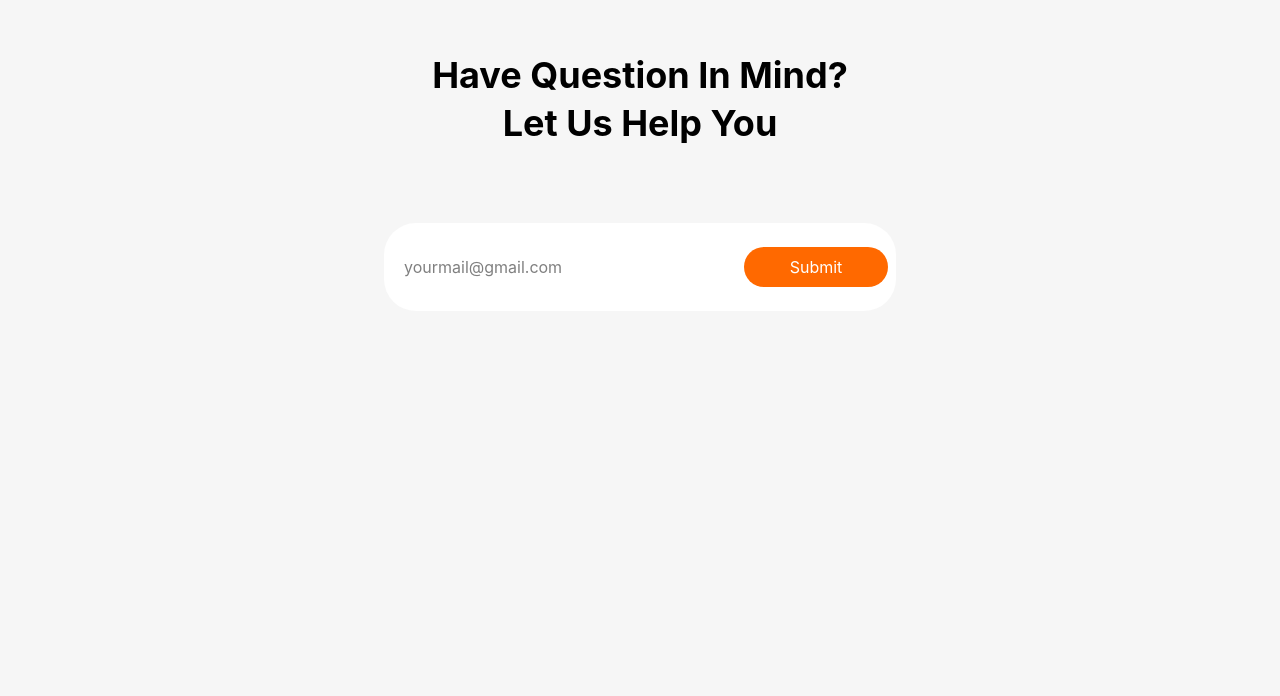
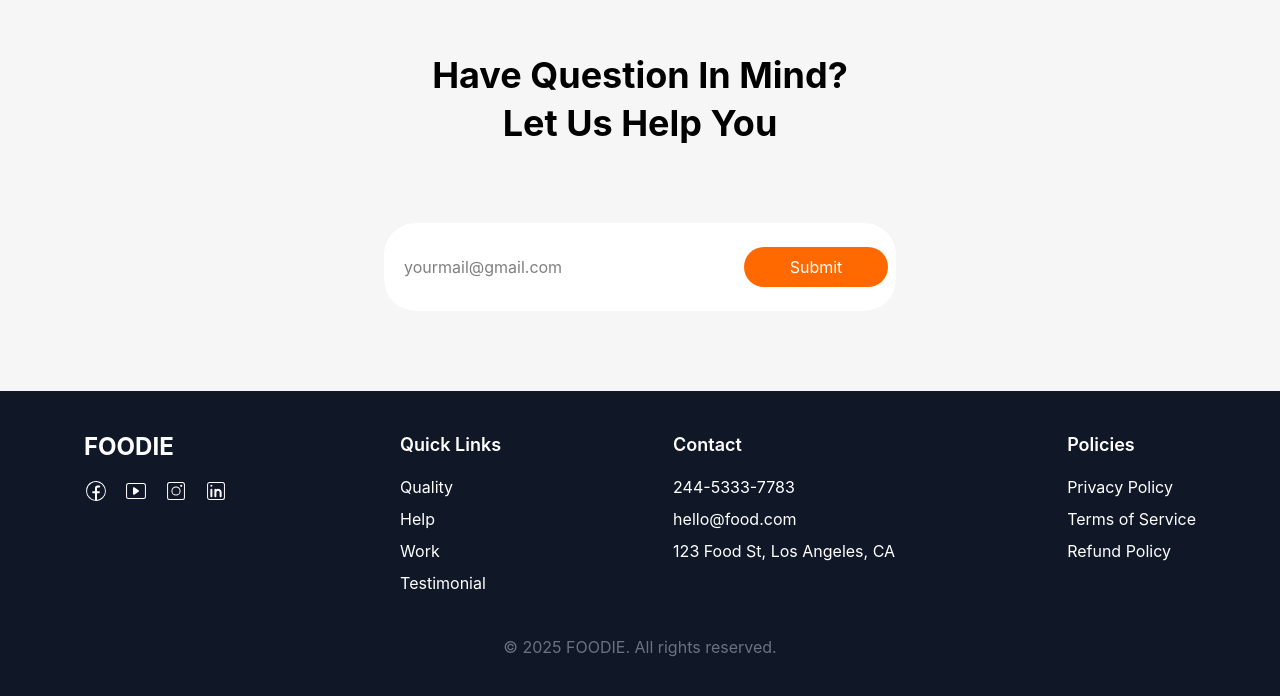
Before and after one commit to mohamed-osamaaa/Restaurant_Landing_Page_Template1, a React (Vite) app: page / in a window 1280 px wide. Shown: the part 3451-4147 px from the top of the page. Before the commit the page ends 3842 px from the top, so only its background shows below. Built offline with nearby package versions, Linux system fonts and the light colour scheme.

Commit message:
add footer and refactor code

```diff
--- a/package.json
+++ b/package.json
@@ -12,7 +12,8 @@
   "dependencies": {
     "@tailwindcss/vite": "^4.1.17",
     "react": "^19.2.0",
-    "react-dom": "^19.2.0"
+    "react-dom": "^19.2.0",
+    "react-icons": "^5.5.0"
   },
   "devDependencies": {
     "@eslint/js": "^9.39.1",
--- a/src/App.jsx
+++ b/src/App.jsx
@@ -1,6 +1,7 @@
 import About from './components/about';
 import BannerImage from './components/bannerImage';
 import Contact from './components/contact';
+import Footer from './components/footer';
 import Header from './components/header';
 import Home from './components/home';
 import Testimonial from './components/testimonial';
@@ -17,6 +18,7 @@ function App() {
       <Work />
       <Testimonial />
       <Contact />
+      <Footer />
     </>
   )
 }
--- /dev/null
+++ b/src/components/footer.jsx
@@ -0,0 +1,62 @@
+import {
+    CiFacebook,
+    CiInstagram,
+    CiLinkedin,
+    CiYoutube,
+} from 'react-icons/ci';
+
+function Footer() {
+    return (
+        <footer className="bg-gray-900 text-white py-10">
+            <div className="max-w-6xl mx-auto px-5 flex flex-col md:flex-row justify-between gap-10">
+
+                <div className="flex flex-col items-start gap-4">
+                    <h2 className="text-2xl font-bold">FOODIE</h2>
+                    <div className="flex gap-4 text-2xl">
+                        <a href="https://www.facebook.com/" target="_blank" rel="noopener noreferrer">
+                            <CiFacebook className="hover:text-blue-500 transition-colors" />
+                        </a>
+                        <a href="https://www.youtube.com/" target="_blank" rel="noopener noreferrer">
+                            <CiYoutube className="hover:text-red-500 transition-colors" />
+                        </a>
+                        <a href="https://www.instagram.com/" target="_blank" rel="noopener noreferrer">
+                            <CiInstagram className="hover:text-pink-500 transition-colors" />
+                        </a>
+                        <a href="https://www.linkedin.com/in/mohamed-osama-864025289/" target="_blank" rel="noopener noreferrer">
+                            <CiLinkedin className="hover:text-blue-700 transition-colors" />
+                        </a>
+                    </div>
+                </div>
+
+
+                <div className="flex flex-col gap-2">
+                    <h3 className="font-semibold text-lg mb-2">Quick Links</h3>
+                    <a href="https://www.linkedin.com/in/mohamed-osama-864025289/" target="_blank" rel="noopener noreferrer" className="hover:text-gray-400">Quality</a>
+                    <a href="https://github.com/mohamed-osamaaa/" target="_blank" rel="noopener noreferrer" className="hover:text-gray-400">Help</a>
+                    <a href="https://www.linkedin.com/in/mohamed-osama-864025289/" target="_blank" rel="noopener noreferrer" className="hover:text-gray-400">Work</a>
+                    <a href="https://github.com/mohamed-osamaaa/" target="_blank" rel="noopener noreferrer" className="hover:text-gray-400">Testimonial</a>
+                </div>
+
+                <div className="flex flex-col gap-2">
+                    <h3 className="font-semibold text-lg mb-2">Contact</h3>
+                    <p>244-5333-7783</p>
+                    <p>hello@food.com</p>
+                    <p>123 Food St, Los Angeles, CA</p>
+                </div>
+
+                <div className="flex flex-col gap-2">
+                    <h3 className="font-semibold text-lg mb-2">Policies</h3>
+                    <a href="https://www.linkedin.com/in/mohamed-osama-864025289/" target="_blank" rel="noopener noreferrer" className="hover:text-gray-400">Privacy Policy</a>
+                    <a href="https://github.com/mohamed-osamaaa/" target="_blank" rel="noopener noreferrer" className="hover:text-gray-400">Terms of Service</a>
+                    <a href="https://www.linkedin.com/in/mohamed-osama-864025289/" target="_blank" rel="noopener noreferrer" className="hover:text-gray-400">Refund Policy</a>
+                </div>
+            </div>
+
+            <div className="text-center text-gray-500 mt-10">
+                &copy; {new Date().getFullYear()} FOODIE. All rights reserved.
+            </div>
+        </footer>
+    );
+}
+
+export default Footer;
--- a/src/components/work.jsx
+++ b/src/components/work.jsx
@@ -33,7 +33,7 @@ function Work() {
             </div>
             <div className='flex justify-center gap-10'>
                 {features.map((feature, index) => (
-                    <div key={index} className='flex flex-col items-center w-80 p-10 gap-10 bg-white'>
+                    <div key={index} className='flex flex-col items-center text-center w-80 p-10 gap-10 bg-white'>
                         <img src={feature.image} alt={feature.title} className='w-16 h-16' />
                         <h2 className='text-2xl font-bold'>{feature.title}</h2>
                         <p className='text-gray-500'>{feature.description}</p>
```
Also changed, not shown: 1 other file (tests, documents, lock files or other folders).
